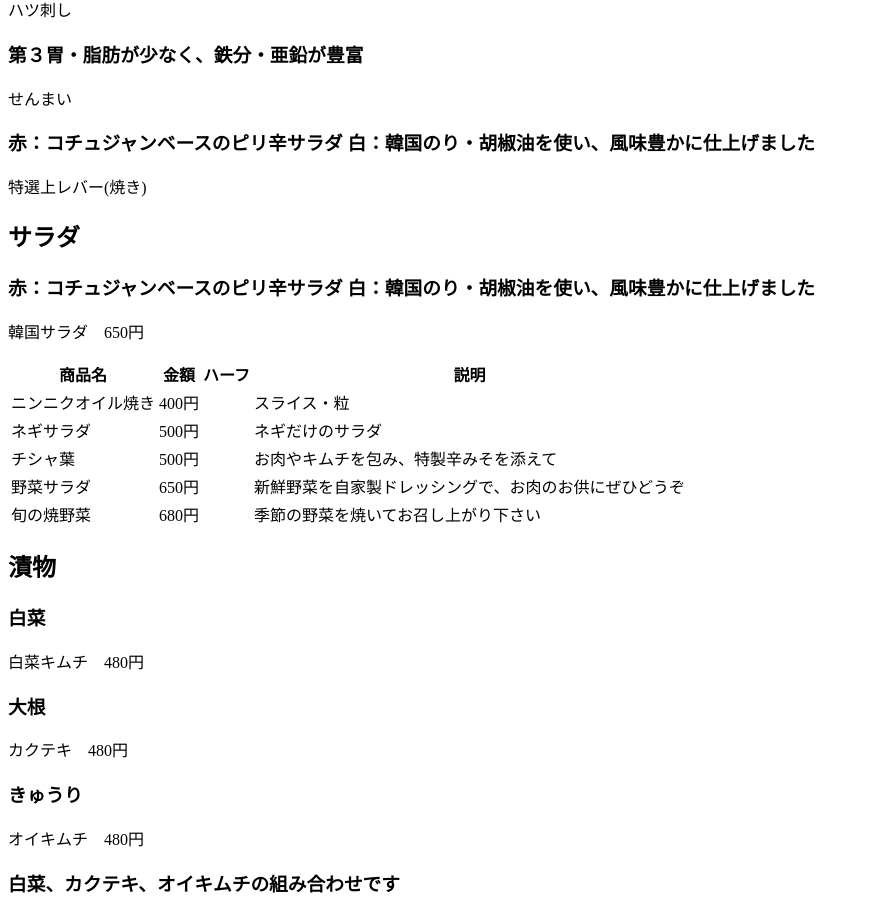
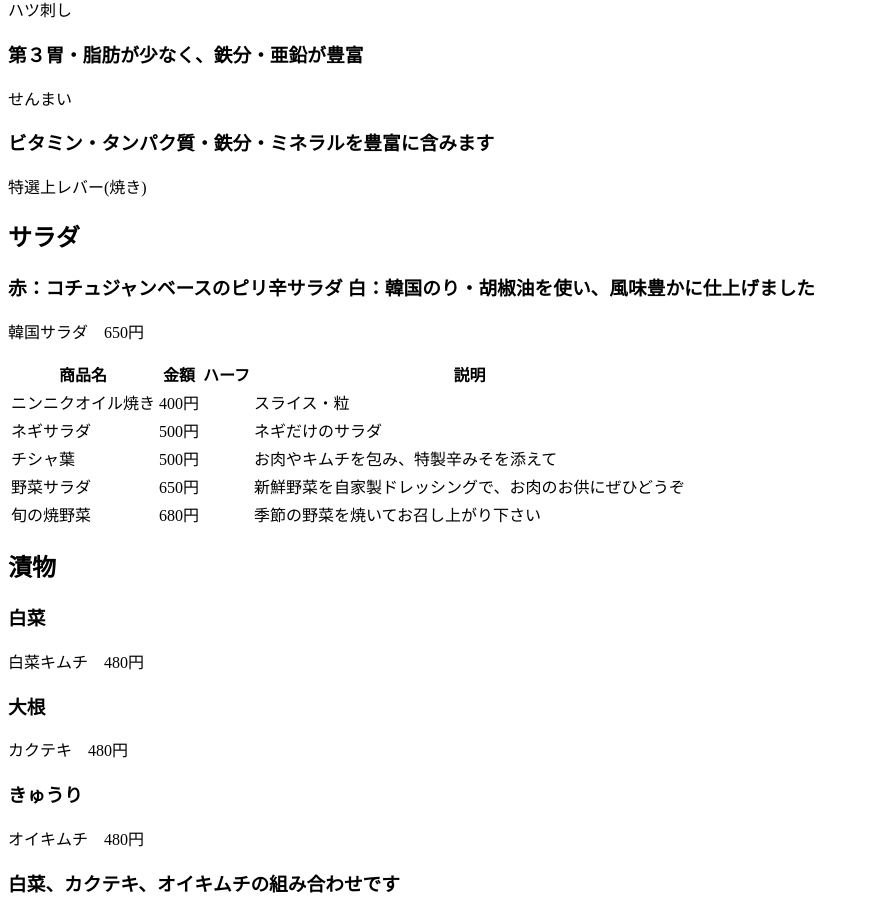
Before and after one commit to hello-ty/senrima-website, a Next.js app: page /products in a window 1280 px wide. Shown: the part 1879-2796 px from the top of the page, without its empty margins (0-869 px from the left). Built offline with nearby package versions, Linux system fonts and the light colour scheme; no server answers; a web font is replaced by a local one.

Commit message:
🐛  文章訂正

```diff
--- a/src/constants/product.ts
+++ b/src/constants/product.ts
@@ -82,7 +82,7 @@ export const products: ProductsProps = {
       imageAlt: "せんまい",
     },
     {
-      description: `赤：コチュジャンベースのピリ辛サラダ\n白：韓国のり・胡椒油を使い、風味豊かに仕上げました`,
+      description: `ビタミン・タンパク質・鉄分・ミネラルを豊富に含みます`,
       name: "特選上レバー(焼き)",
       imageSrc: "/Product/reba.jpg",
       imageAlt: "特選上レバー",
```
